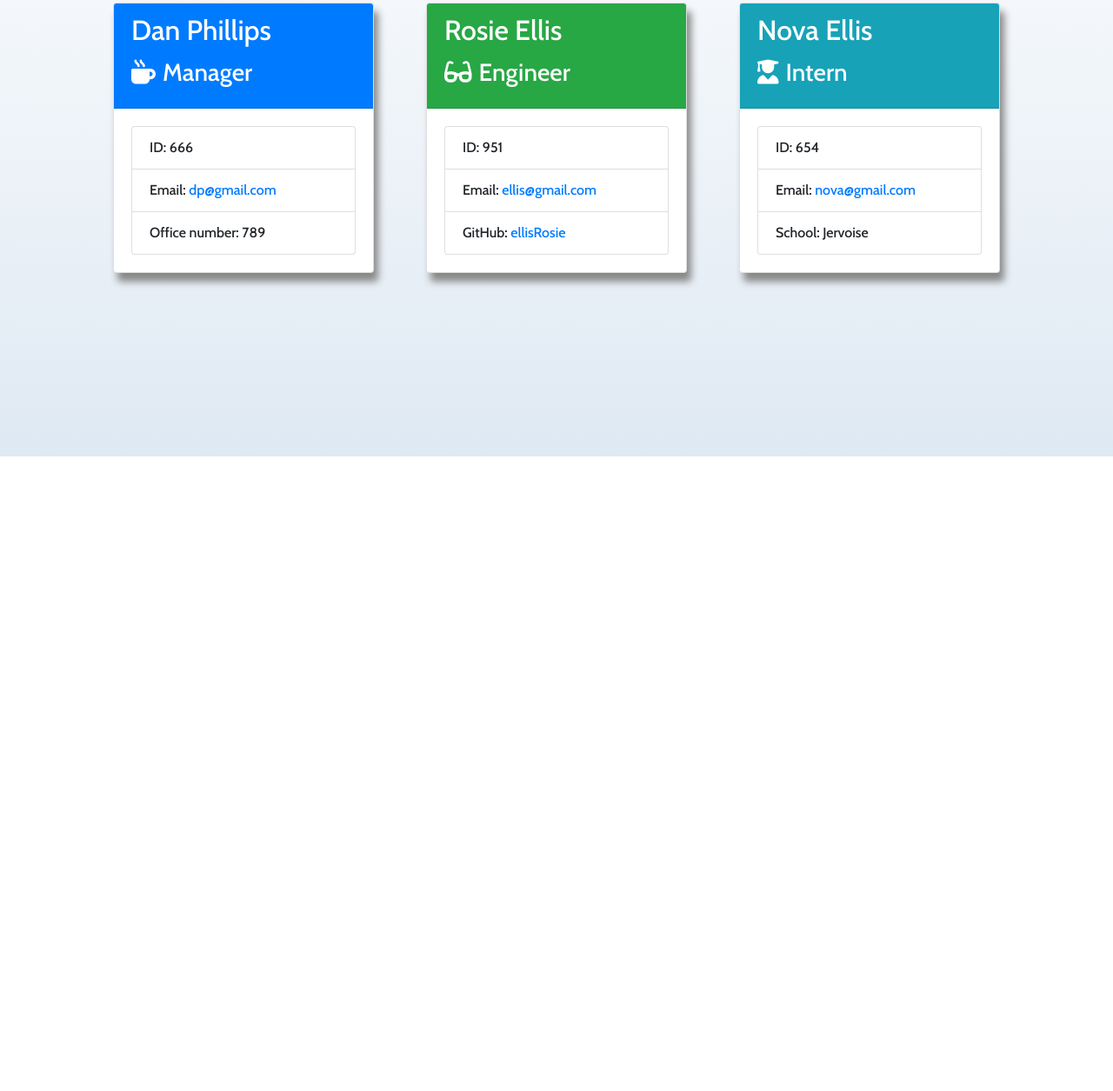
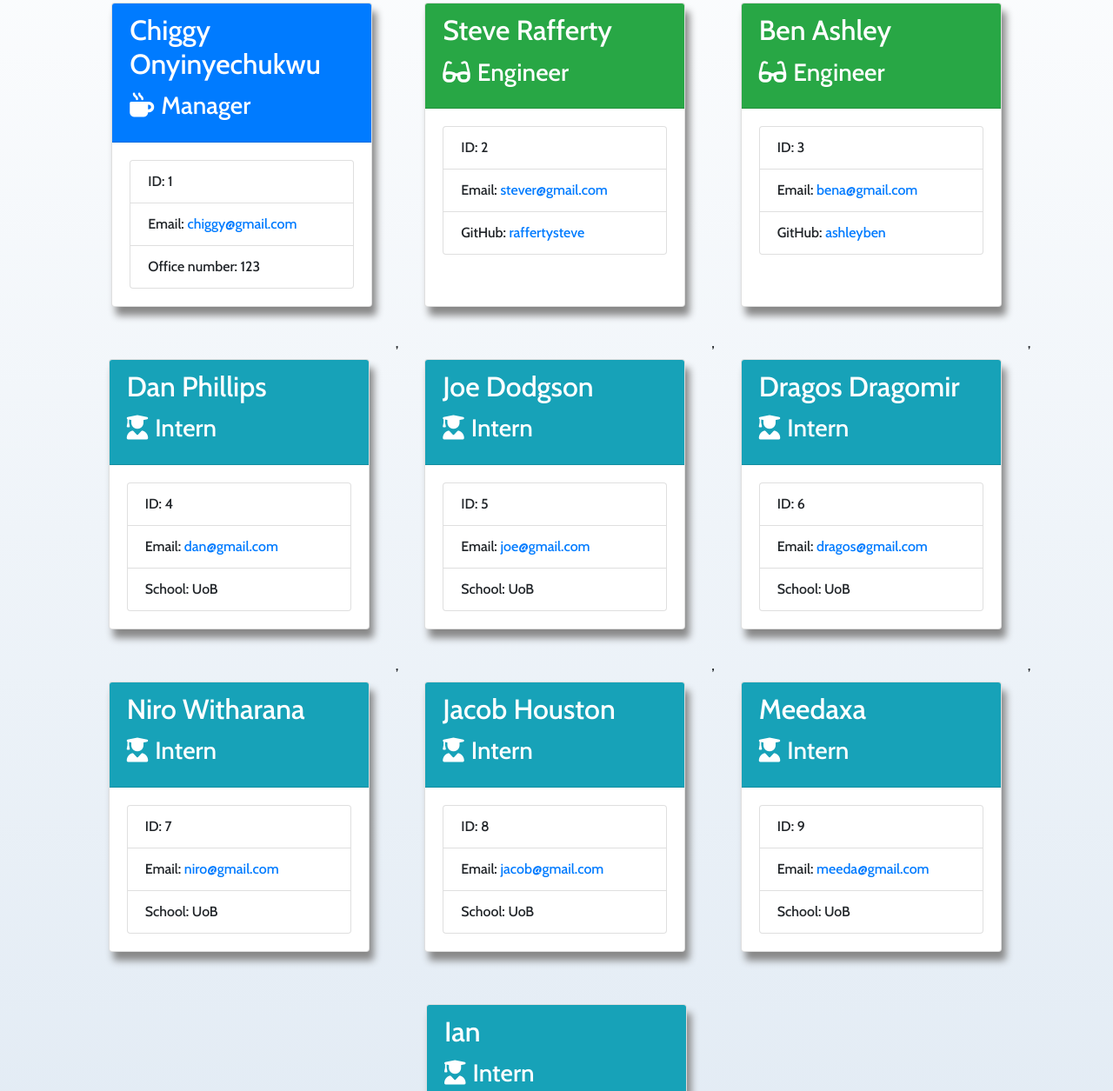
Before and after one commit to phillidp1989/Team-Generator, a website: page output/team.html in a window 1280 px wide. Shown: the part 275-1530 px from the top of the page at 87% size. Before the commit the page ends 800 px from the top, so only its background shows below. Drawn offline with nearby package versions, Linux system fonts and the light colour scheme.

Commit message:
New team.html file with html and body set to 100%

```diff
--- a/output/style.css
+++ b/output/style.css
@@ -1,11 +1,13 @@
 html {
-    height: 100%;
+    min-height: 100% !important;
+
 }
 
 body {
     font-family: 'Cabin', sans-serif;
     background-image: linear-gradient(to top, #dfe9f3 0%, white 100%);
-    height: 100%;
+    min-height: 100% !important;
+
 
 }
 
--- a/output/team.html
+++ b/output/team.html
@@ -17,7 +17,7 @@
     <div class="container-fluid">
         <div class="row">
             <div class="col-12 jumbotron bg-danger text-white text-center mb-3 team-heading">
-                <h1 class="text-center">Bookworm</h1>
+                <h1 class="text-center">UoB Bootcamp</h1>
             </div>
         </div>
     </div>
@@ -26,40 +26,131 @@
             <div class="team-area col-12 d-flex flex-wrap justify-content-center">
                 <div class="card employee-card">
     <div class="card-header bg-primary text-white">
-        <h2 class="card-title">Dan Phillips</h2>
+        <h2 class="card-title">Chiggy Onyinyechukwu</h2>
         <h3 class="card-title"><i class="fas fa-mug-hot mr-2"></i>Manager</h3>
     </div>
     <div class="card-body">
         <ul class="list-group">
-            <li class="list-group-item">ID: 666</li>
-            <li class="list-group-item">Email: <a href="mailto:dp@gmail.com">dp@gmail.com</a></li>
-            <li class="list-group-item">Office number: 789</li>
+            <li class="list-group-item">ID: 1</li>
+            <li class="list-group-item">Email: <a href="mailto:chiggy@gmail.com">chiggy@gmail.com</a></li>
+            <li class="list-group-item">Office number: 123</li>
         </ul>
     </div>
 </div>
 <div class="card employee-card">
     <div class="card-header bg-success text-white">
-        <h2 class="card-title">Rosie Ellis</h2>
+        <h2 class="card-title">Steve Rafferty</h2>
         <h3 class="card-title"><i class="fas fa-glasses mr-2"></i>Engineer</h3>
     </div>
     <div class="card-body">
         <ul class="list-group">
-            <li class="list-group-item">ID: 951</li>
-            <li class="list-group-item">Email: <a href="mailto:ellis@gmail.com">ellis@gmail.com</a></li>
-            <li class="list-group-item">GitHub: <a href="https://github.com/ellisRosie" target="_blank" rel="noopener noreferrer">ellisRosie</a></li>
+            <li class="list-group-item">ID: 2</li>
+            <li class="list-group-item">Email: <a href="mailto:stever@gmail.com">stever@gmail.com</a></li>
+            <li class="list-group-item">GitHub: <a href="https://github.com/raffertysteve" target="_blank" rel="noopener noreferrer">raffertysteve</a></li>
+        </ul>
+    </div>
+</div>
+,<div class="card employee-card">
+    <div class="card-header bg-success text-white">
+        <h2 class="card-title">Ben Ashley</h2>
+        <h3 class="card-title"><i class="fas fa-glasses mr-2"></i>Engineer</h3>
+    </div>
+    <div class="card-body">
+        <ul class="list-group">
+            <li class="list-group-item">ID: 3</li>
+            <li class="list-group-item">Email: <a href="mailto:bena@gmail.com">bena@gmail.com</a></li>
+            <li class="list-group-item">GitHub: <a href="https://github.com/ashleyben" target="_blank" rel="noopener noreferrer">ashleyben</a></li>
         </ul>
     </div>
 </div>
 <div class="card employee-card">
     <div class="card-header bg-info text-white">
-        <h2 class="card-title">Nova Ellis</h2>
+        <h2 class="card-title">Dan Phillips</h2>
         <h3 class="card-title"><i class="fas fa-user-graduate mr-2"></i>Intern</h3>
     </div>
     <div class="card-body">
         <ul class="list-group">
-            <li class="list-group-item">ID: 654</li>
-            <li class="list-group-item">Email: <a href="mailto:nova@gmail.com">nova@gmail.com</a></li>
-            <li class="list-group-item">School: Jervoise</li>
+            <li class="list-group-item">ID: 4</li>
+            <li class="list-group-item">Email: <a href="mailto:dan@gmail.com">dan@gmail.com</a></li>
+            <li class="list-group-item">School: UoB</li>
+        </ul>
+    </div>
+</div>
+,<div class="card employee-card">
+    <div class="card-header bg-info text-white">
+        <h2 class="card-title">Joe Dodgson</h2>
+        <h3 class="card-title"><i class="fas fa-user-graduate mr-2"></i>Intern</h3>
+    </div>
+    <div class="card-body">
+        <ul class="list-group">
+            <li class="list-group-item">ID: 5</li>
+            <li class="list-group-item">Email: <a href="mailto:joe@gmail.com">joe@gmail.com</a></li>
+            <li class="list-group-item">School: UoB</li>
+        </ul>
+    </div>
+</div>
+,<div class="card employee-card">
+    <div class="card-header bg-info text-white">
+        <h2 class="card-title">Dragos Dragomir</h2>
+        <h3 class="card-title"><i class="fas fa-user-graduate mr-2"></i>Intern</h3>
+    </div>
+    <div class="card-body">
+        <ul class="list-group">
+            <li class="list-group-item">ID: 6</li>
+            <li class="list-group-item">Email: <a href="mailto:dragos@gmail.com">dragos@gmail.com</a></li>
+            <li class="list-group-item">School: UoB</li>
+        </ul>
+    </div>
+</div>
+,<div class="card employee-card">
+    <div class="card-header bg-info text-white">
+        <h2 class="card-title">Niro Witharana</h2>
+        <h3 class="card-title"><i class="fas fa-user-graduate mr-2"></i>Intern</h3>
+    </div>
+    <div class="card-body">
+        <ul class="list-group">
+            <li class="list-group-item">ID: 7</li>
+            <li class="list-group-item">Email: <a href="mailto:niro@gmail.com">niro@gmail.com</a></li>
+            <li class="list-group-item">School: UoB</li>
+        </ul>
+    </div>
+</div>
+,<div class="card employee-card">
+    <div class="card-header bg-info text-white">
+        <h2 class="card-title">Jacob Houston</h2>
+        <h3 class="card-title"><i class="fas fa-user-graduate mr-2"></i>Intern</h3>
+    </div>
+    <div class="card-body">
+        <ul class="list-group">
+            <li class="list-group-item">ID: 8</li>
+            <li class="list-group-item">Email: <a href="mailto:jacob@gmail.com">jacob@gmail.com</a></li>
+            <li class="list-group-item">School: UoB</li>
+        </ul>
+    </div>
+</div>
+,<div class="card employee-card">
+    <div class="card-header bg-info text-white">
+        <h2 class="card-title">Meedaxa</h2>
+        <h3 class="card-title"><i class="fas fa-user-graduate mr-2"></i>Intern</h3>
+    </div>
+    <div class="card-body">
+        <ul class="list-group">
+            <li class="list-group-item">ID: 9</li>
+            <li class="list-group-item">Email: <a href="mailto:meeda@gmail.com">meeda@gmail.com</a></li>
+            <li class="list-group-item">School: UoB</li>
+        </ul>
+    </div>
+</div>
+,<div class="card employee-card">
+    <div class="card-header bg-info text-white">
+        <h2 class="card-title">Ian</h2>
+        <h3 class="card-title"><i class="fas fa-user-graduate mr-2"></i>Intern</h3>
+    </div>
+    <div class="card-body">
+        <ul class="list-group">
+            <li class="list-group-item">ID: 10</li>
+            <li class="list-group-item">Email: <a href="mailto:ian@gmail.com">ian@gmail.com</a></li>
+            <li class="list-group-item">School: UoB</li>
         </ul>
     </div>
 </div>
```
